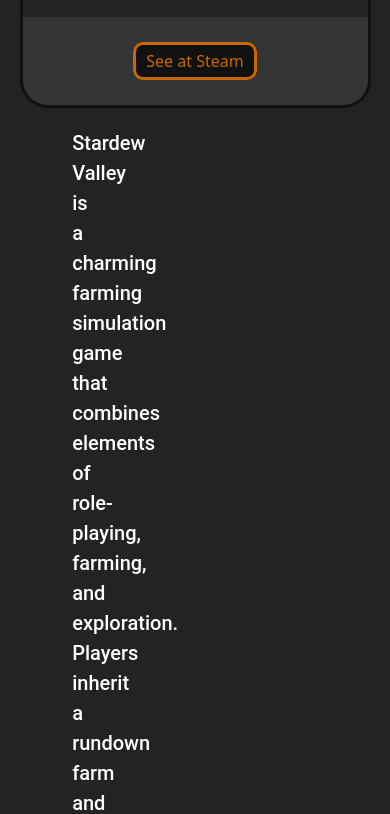
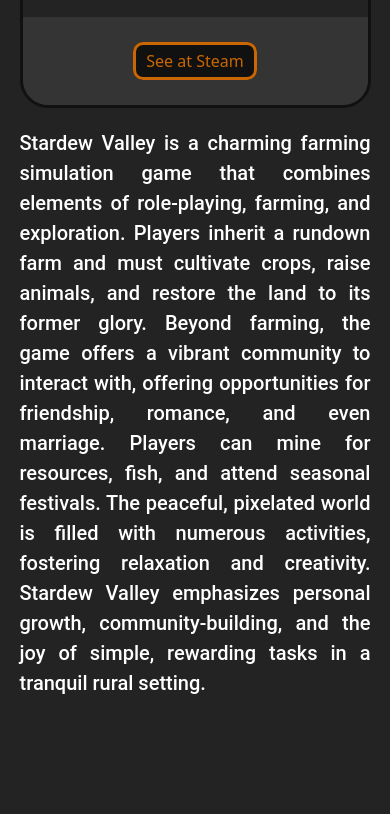
Before and after one commit to Akashi-debug/trending_games_platform, a plain HTML site: page index.html in a window 390 px wide. Shown: the part 2510-3324 px from the top of the page. Drawn offline with nearby package versions, Linux system fonts and the light colour scheme; a web font is replaced by a local one.

Commit message:
made a more responsive design

```diff
--- a/style.css
+++ b/style.css
@@ -214,8 +214,12 @@
         text-align: center;
     }
 
+    .card .desc {
+        width: 100%;
+    }
+
     .desc p {
-        text-align: center;
-        width: 10px;
+        text-align: justify;
+        font-size: 20px;
     }
 }
```
